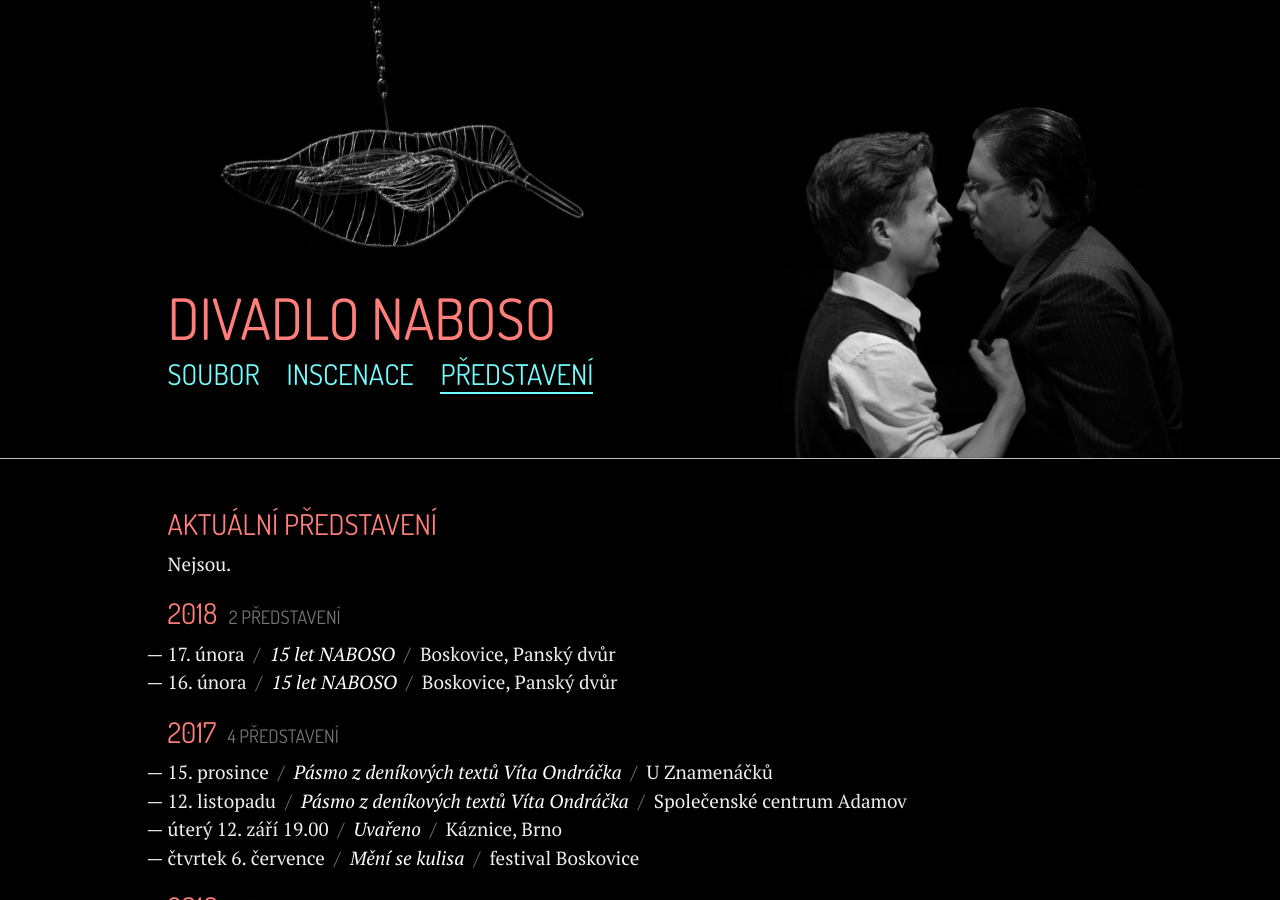
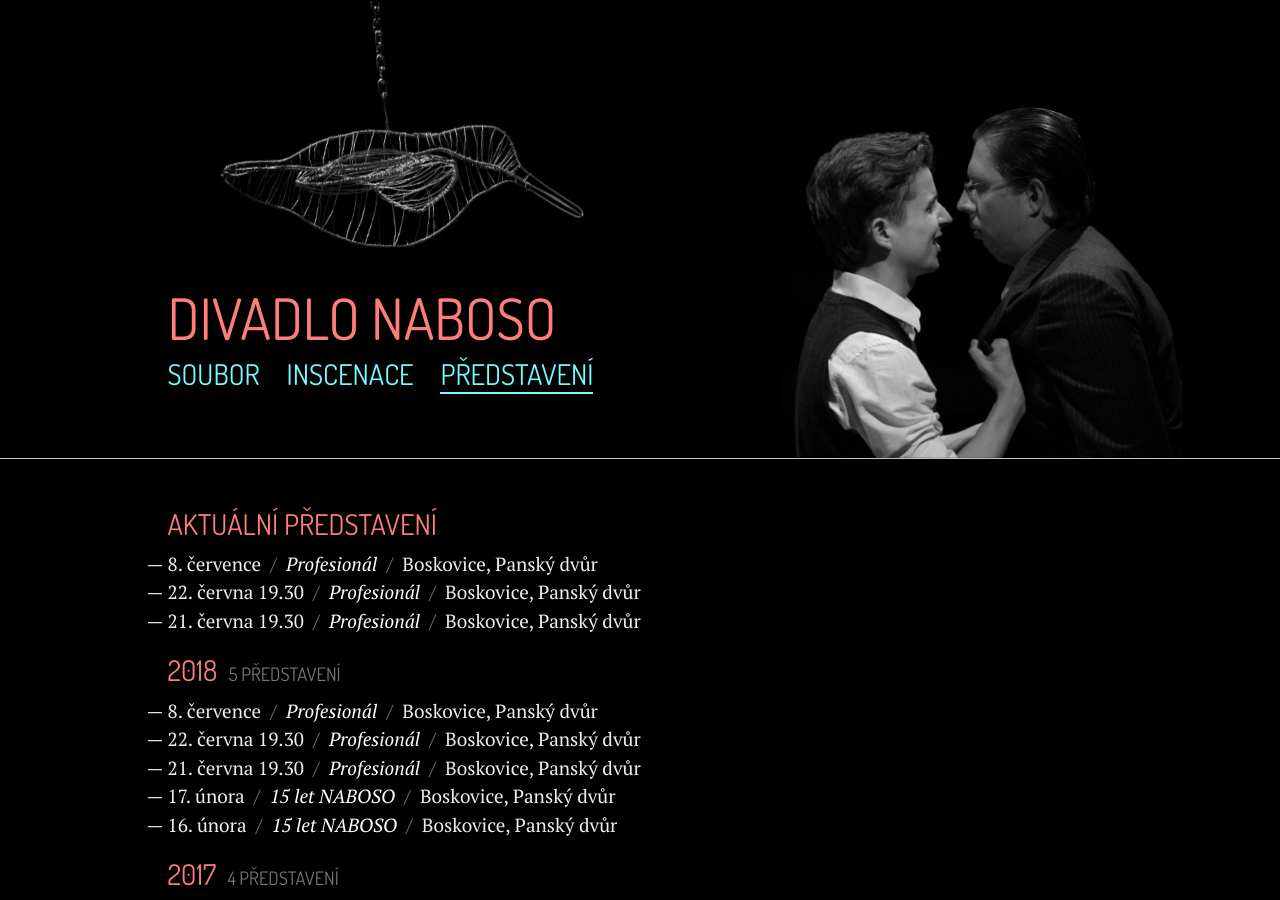
Before and after one commit to zoul/Naboso, a Jekyll site: the page built from predstaveni.html, in a window 1280 px wide and 900 px high. Built offline with Jekyll 4.4.1, drawn with Linux system fonts in a browser that asks for light colours; some of the changed text lies outside the part shown.

Commit message:
Přidal jsem představení Profesionála

```diff
--- a/_data/predstaveni.yml
+++ b/_data/predstaveni.yml
@@ -1,5 +1,17 @@
 - rok: 2018
   predstaveni:
+    - co: Profesionál
+      kdy: 8. července
+      kde: Boskovice, Panský dvůr
+      aktualni: ano
+    - co: Profesionál
+      kdy: 22. června 19.30
+      kde: Boskovice, Panský dvůr
+      aktualni: ano
+    - co: Profesionál
+      kdy: 21. června 19.30
+      kde: Boskovice, Panský dvůr
+      aktualni: ano
     - co: 15 let NABOSO
       kdy: 17. února
       kde: Boskovice, Panský dvůr
```
